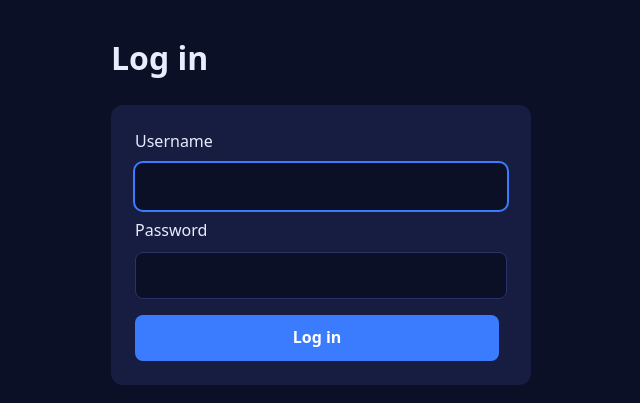
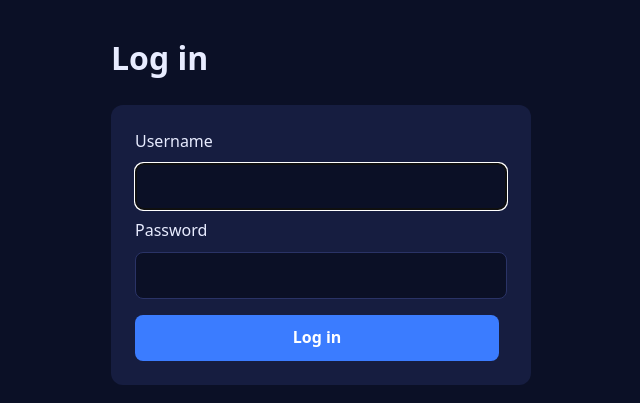
Before and after one commit to kny-c2/Wormhole-Run, a PHP site: page /index.php in a window 1280 px wide, with the restyled element focused. Shown: the part 72-475 px from the top of the page, without its empty margins (95-735 px from the left). Run offline with PHP 8.4, Linux system fonts and the light colour scheme.

Commit message:
removed text styling for passwords

```diff
--- a/style.css
+++ b/style.css
@@ -100,12 +100,6 @@ input[type="password"] {
   font: inherit;
 }
 
-input[type="text"]:focus,
-input[type="password"]:focus {
-  outline: 2px solid var(--accent);
-  border-color: transparent;
-}
-
 fieldset {
   border: 1px solid #2a3366;
   border-radius: 8px;
```
